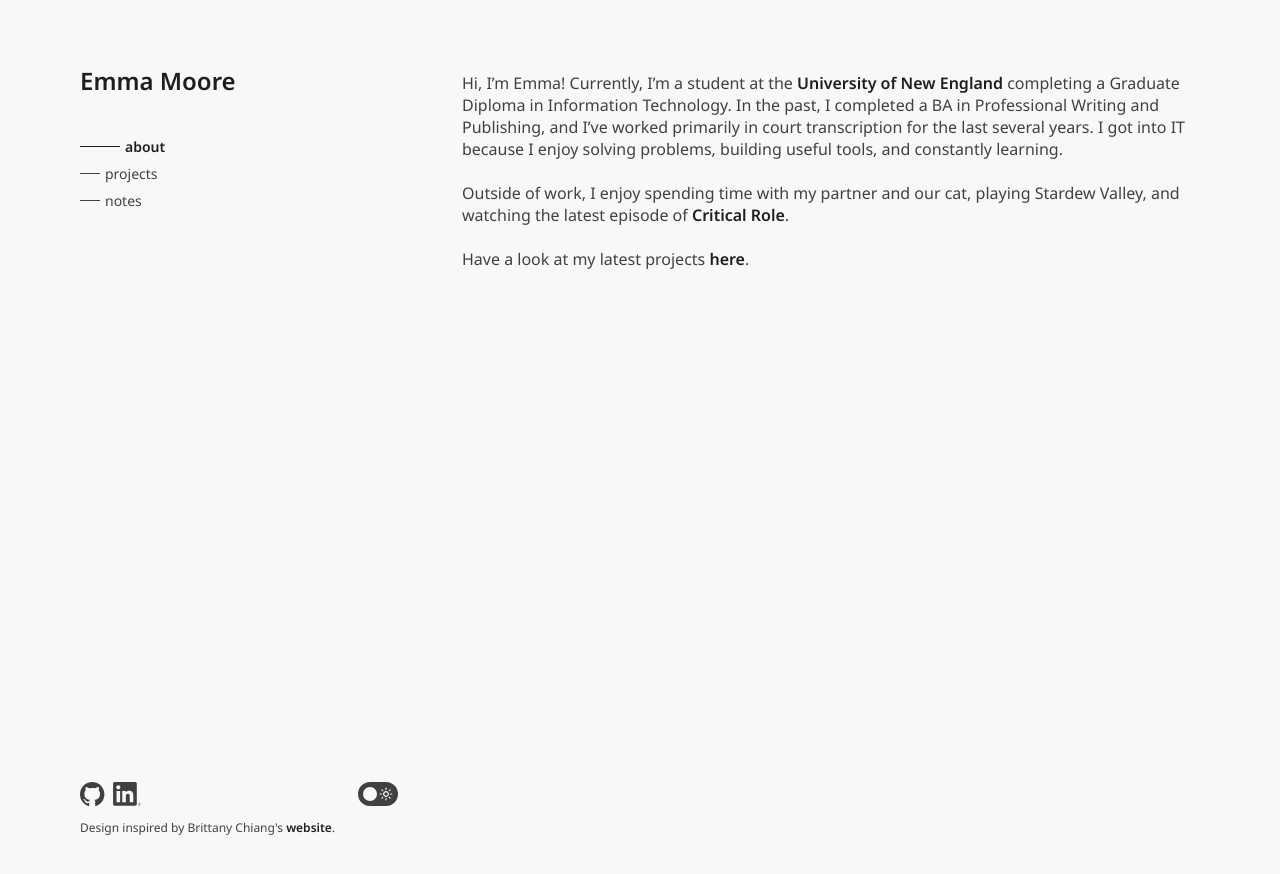
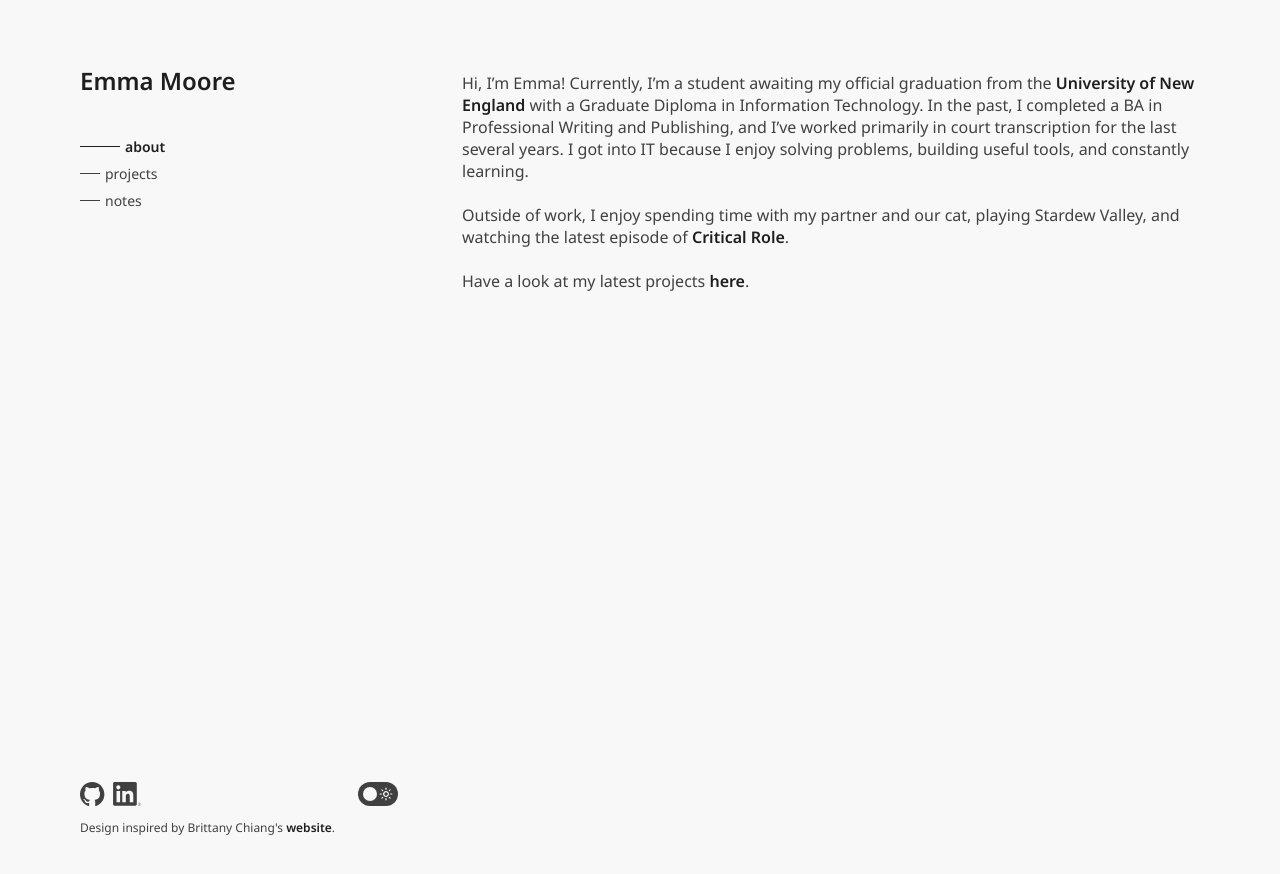
Before and after one commit to emoore29/emoore29.github.io, a Jekyll site: the page built from about.md, in a window 1280 px wide. Shown: the top 874 px of the page. Built offline with Jekyll 4.4.1, drawn with Linux system fonts in a browser that asks for light colours.

Commit message:
Update about.md

```diff
--- a/about.md
+++ b/about.md
@@ -4,7 +4,7 @@ title: Emma Moore
 permalink: /
 ---
 
-Hi, I'm Emma! Currently, I'm a student at the [University of New England](https://www.une.edu.au/) completing a Graduate Diploma in Information Technology. In the past, I completed a BA in Professional Writing and Publishing, and I've worked primarily in court transcription for the last several years. I got into IT because I enjoy solving problems, building useful tools, and constantly learning.
+Hi, I'm Emma! Currently, I'm a student awaiting my official graduation from the [University of New England](https://www.une.edu.au/) with a Graduate Diploma in Information Technology. In the past, I completed a BA in Professional Writing and Publishing, and I've worked primarily in court transcription for the last several years. I got into IT because I enjoy solving problems, building useful tools, and constantly learning.
 
 <br>
 
```
